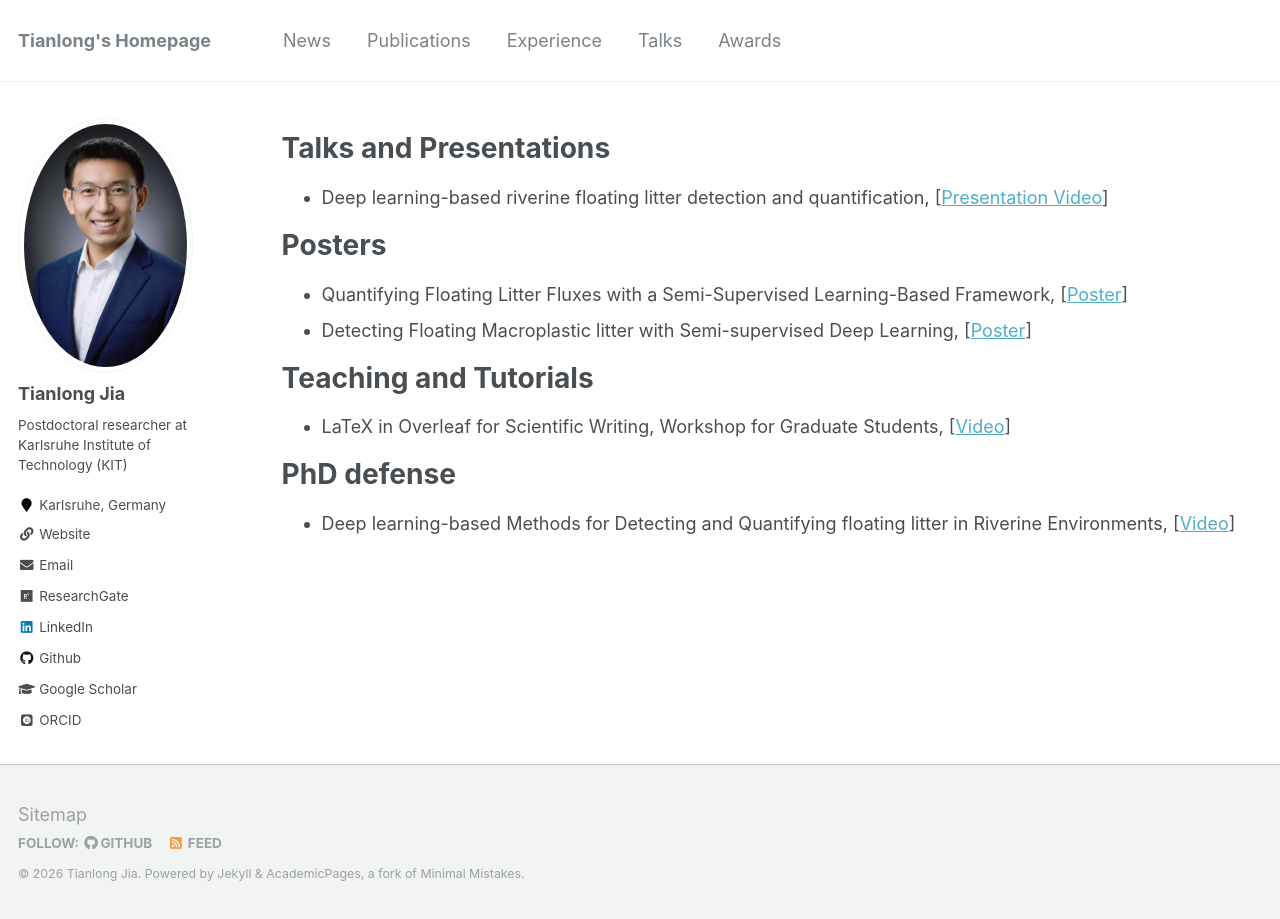
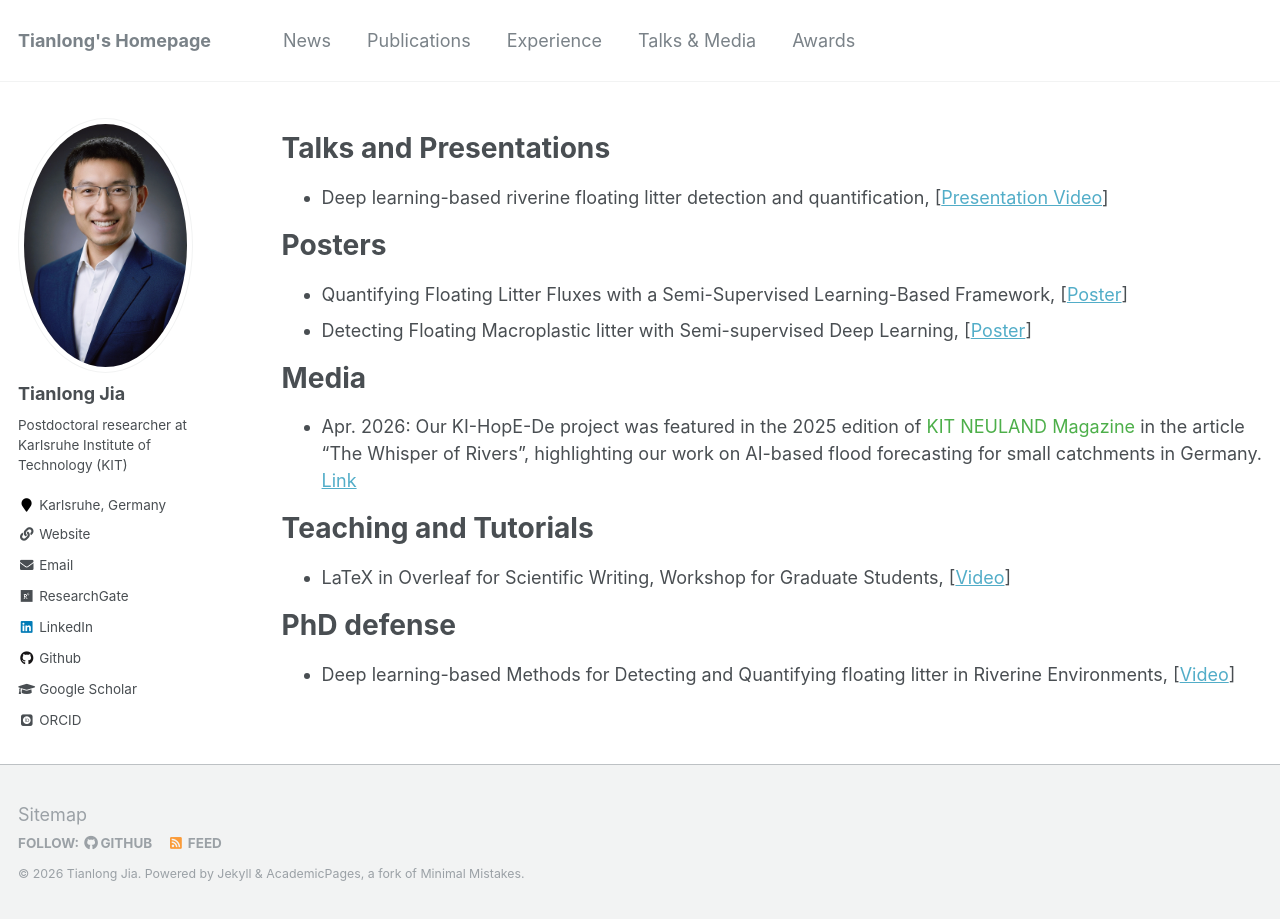
Before and after one commit to TianlongJia/TianlongJia.github.io, a Jekyll site: the page built from _pages/talks.md, in a window 1280 px wide. Built offline with Jekyll 4.4.1, drawn with Linux system fonts in a browser that asks for light colours; some web fonts are replaced.

Commit message:
update magzine news

```diff
--- a/_data/navigation.yml
+++ b/_data/navigation.yml
@@ -9,7 +9,7 @@ main:
   - title: "Experience"
     url: /experience/
 
-  - title: "Talks"
+  - title: "Talks & Media"
     url: /talks/
 
   - title: "Awards"
--- a/_pages/talks.md
+++ b/_pages/talks.md
@@ -14,6 +14,9 @@ author_profile: true
 - Quantifying Floating Litter Fluxes with a Semi-Supervised Learning-Based Framework, [[Poster](https://www.researchgate.net/publication/396743813_Quantifying_Floating_Litter_Fluxes_with_a_Semi-Supervised_Learning-Based_Framework_EGU25_Poster)]
 - Detecting Floating Macroplastic litter with Semi-supervised Deep Learning, [[Poster](https://www.researchgate.net/publication/389987259_Detecting_Floating_Macroplastic_litter_with_Semi-supervised_Deep_Learning_AGU23_Poster)]
 
+# Media
+- Apr. 2026: Our KI-HopE-De project was featured in the 2025 edition of <span style="color:#4daf4a;">KIT NEULAND Magazine</span> in the article “The Whisper of Rivers”, highlighting our work on AI-based flood forecasting for small catchments in Germany. [Link](https://kit-neuland.de/en/blog/das-fluestern-der-fluesse/)
+
 
 # Teaching and Tutorials
 - LaTeX in Overleaf for Scientific Writing, Workshop for Graduate Students, [[Video](https://www.bilibili.com/video/BV1JXNGzPE7d/?vd_source=f75b9e25128bf502bfcc2a05dfcab32c)]
```
Also changed, not shown: _pages/news.md (+1 -0 lines).
